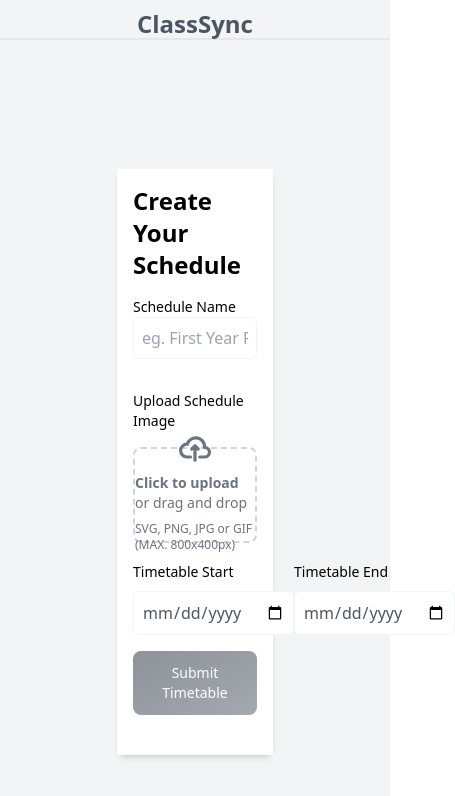
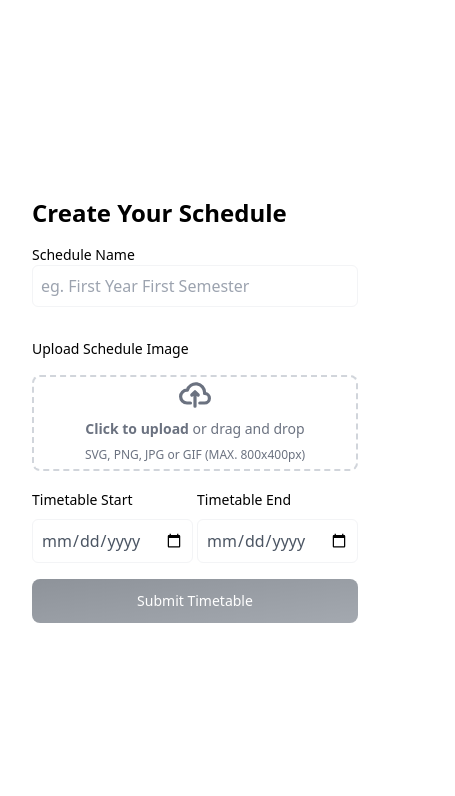
Before and after one commit to royyeboah/LessonSync, an Angular app in the folder frontend/: page /upload in a window 390 px wide. Shown: the top 796 px of the page, 455 px wide, since content can reach past the window. Built offline with nearby package versions, Linux system fonts and the light colour scheme.

Commit message:
Optimized the frontend for display on mobile devices

```diff
--- a/frontend/src/app/components/final-details/final-details.component.html
+++ b/frontend/src/app/components/final-details/final-details.component.html
@@ -1,12 +1,10 @@
 <section class="flex h-screen justify-center items-center">
-  <div class="flex flex-col mt-4 w-1/2 bg-gray-100 p-4 overflow-y-auto max-h-[90vh] rounded-md">
+  <div class="flex flex-col sm:w-full sm:h-full md:mt-4 md:w-1/2 bg-gray-100 p-4 overflow-x-hidden overflow-y-auto max-h-[100vh] md:rounded-md">
     <h2 class="font-bold text-xl text-gray-700">Timetable Details</h2>
     <small class="text-[12px] text-gray-600">Edit your timetable details below. Click 'Finalize Timetable' when you're ready to submit.</small>
-    <span class="text-sm text-gray-700">Extracted Timetable Content</span>
-    <div class="mt-4 bg-white font-semibold flex flex-row rounded-md p-2">
-
+    <div class="mt-2 font-semibold flex flex-row rounded-md md:p-2">
       <div class="flex items-center text-gray-400 flex-wrap rounded-md justify-between">
-        <div *ngFor="let entry of lecturesMap | keyvalue; trackBy: trackByFn" class="flex flex-col p-4 rounded-md m-2 w-96 text-sm bg-gray-100">
+        <div *ngFor="let entry of lecturesMap | keyvalue; trackBy: trackByFn" class="flex flex-col p-4 rounded-md w-96 text-sm bg-gray-100">
         <div class="mb-3">
           <input
             #courseInput
--- a/frontend/src/app/components/upload/upload.component.html
+++ b/frontend/src/app/components/upload/upload.component.html
@@ -1,11 +1,8 @@
-<nav class="bg-gray-100 border-b-2 h-10 flex justify-center max">
-  <div class="font-bold text-gray-600 text-2xl py-2">ClassSync</div>
-</nav>
-<section class="h-screen flex justify-center items-center bg-gray-100">
-  <div class="w-2/5 shadow-md rounded-lg">
+<section class="h-screen flex justify-center items-center md:bg-gray-100">
+  <div class="md:w-2/5 md:shadow-md rounded-lg">
     <form
       #timetableForm="ngForm"
-      class="flex bg-white flex-col items-stretch p-4">
+      class="flex bg-white flex-col items-stretch p-2">
       <p class="font-semibold text-2xl">Create Your Schedule</p>
       <div class="flex py-4 flex-col">
         <label class="text-sm" for="name">Schedule Name</label>
@@ -49,26 +46,32 @@
           </label>
         </div>
 
-
-        <div class="flex">
-          <div class="mr-auto">
+        <div class="flex flex-row gap-1">
+          <div class="w-1/2 self-start">
             <label class="text-sm" for="startTime">Timetable Start</label>
             <input
               [(ngModel)]="timetable.startDate"
               name="startDate"
-              class="mt-2 border block border-gray-100 p-2 text-gray-600 rounded-md focus:ring-gray-400 focus:border-gray-400 focus:outline-none" type="date" id="startTime">
+              class="mt-2 border w-full block border-gray-100 p-2 text-gray-600 rounded-md focus:ring-gray-400 focus:border-gray-400 focus:outline-none" type="date" id="startTime">
           </div>
-         <div class="ml-auto">
+          <div class="w-1/2 self-end">
             <label class="text-sm" for="endTime">Timetable End</label>
             <input
               [(ngModel)]="timetable.endDate"
               name="endDate"
               required
-             class="mt-2 border block border-gray-100 p-2 text-gray-600 rounded-md focus:ring-gray-400 focus:border-gray-400 focus:outline-none" type="date" id="endTime">
+              class="ml-0 mt-2 w-full border block border-gray-100 p-2 text-gray-600 rounded-md focus:ring-gray-400 focus:border-gray-400 focus:outline-none" type="date" id="endTime">
           </div>
         </div>
         <div>
-          <button type="submit" (click)="onClickSubmit()" [disabled]="!timetableForm.valid || !previewUrl" class="mt-4 disabled:opacity-50 disabled:cursor-not-allowed text-white bg-gradient-to-br from-gray-800 to-gray-600 hover:bg-gradient-to-bl focus:ring-4 focus:outline-none focus:ring-blue-300 dark:focus:ring-blue-800 font-medium rounded-lg text-sm px-5 py-3 text-center w-full me-2 mb-2">Submit Timetable</button>
+          <button *ngIf="!loading" type="submit" (click)="onClickSubmit()" [disabled]="!timetableForm.valid || !previewUrl" class="mt-4 disabled:opacity-50 disabled:cursor-not-allowed text-white bg-gradient-to-br from-gray-800 to-gray-600 hover:bg-gradient-to-bl focus:ring-4 focus:outline-none focus:ring-blue-300 dark:focus:ring-blue-800 font-medium rounded-lg text-sm px-5 py-3 text-center w-full me-2 mb-2">Submit Timetable</button>
+          <button *ngIf="loading" disabled type="button" class="py-2.5 w-full px-5 mt-4 text-sm font-medium text-gray-900 bg-white rounded-lg border border-gray-200 hover:text-blue-700 focus:z-10 focus:ring-4 focus:outline-none focus:ring-blue-700 focus:text-blue-700 dark:bg-gray-800 dark:text-gray-400 dark:border-gray-600 dark:hover:text-white dark:hover:bg-gray-700 inline-flex items-center justify-center">
+            <svg aria-hidden="true" role="status" class="inline w-4 h-4 me-3 text-sm text-center text-gray-200 animate-spin dark:text-gray-600" viewBox="0 0 100 101" fill="none" xmlns="http://www.w3.org/2000/svg">
+              <path d="M100 50.5908C100 78.2051 77.6142 100.591 50 100.591C22.3858 100.591 0 78.2051 0 50.5908C0 22.9766 22.3858 0.59082 50 0.59082C77.6142 0.59082 100 22.9766 100 50.5908ZM9.08144 50.5908C9.08144 73.1895 27.4013 91.5094 50 91.5094C72.5987 91.5094 90.9186 73.1895 90.9186 50.5908C90.9186 27.9921 72.5987 9.67226 50 9.67226C27.4013 9.67226 9.08144 27.9921 9.08144 50.5908Z" fill="currentColor"/>
+              <path d="M93.9676 39.0409C96.393 38.4038 97.8624 35.9116 97.0079 33.5539C95.2932 28.8227 92.871 24.3692 89.8167 20.348C85.8452 15.1192 80.8826 10.7238 75.2124 7.41289C69.5422 4.10194 63.2754 1.94025 56.7698 1.05124C51.7666 0.367541 46.6976 0.446843 41.7345 1.27873C39.2613 1.69328 37.813 4.19778 38.4501 6.62326C39.0873 9.04874 41.5694 10.4717 44.0505 10.1071C47.8511 9.54855 51.7191 9.52689 55.5402 10.0491C60.8642 10.7766 65.9928 12.5457 70.6331 15.2552C75.2735 17.9648 79.3347 21.5619 82.5849 25.841C84.9175 28.9121 86.7997 32.2913 88.1811 35.8758C89.083 38.2158 91.5421 39.6781 93.9676 39.0409Z" fill="#1C64F2"/>
+            </svg>
+            Loading...
+          </button>
         </div>
       </div>
     </form>
```
Lines whose indentation alone changed are shown as unchanged.
